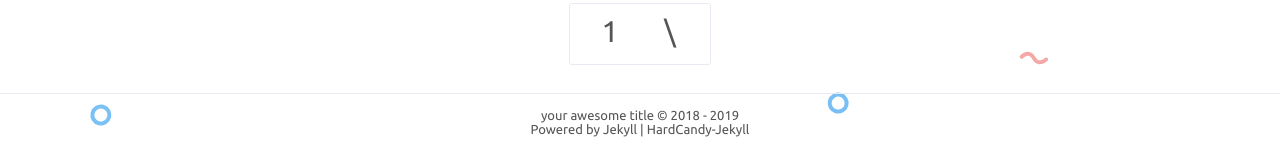
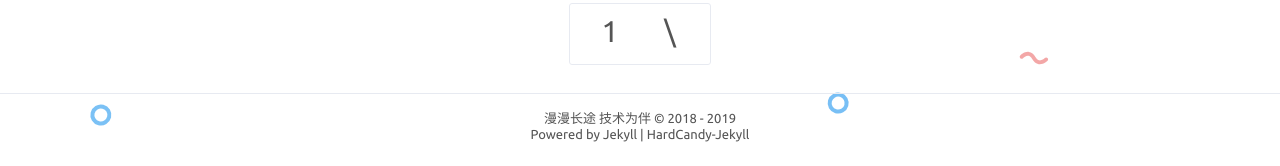
Before and after one commit to DoHerasYang/DoHerasYang.github.io, a Jekyll site: the page built from index.html, in a window 1280 px wide. Shown: the part 1500-1666 px from the top of the page. Built offline with Jekyll 4.4.1, drawn with Linux system fonts in a browser that asks for light colours; comment, search, counter and statistics services are not loaded.

Commit message:
First Commit

```diff
--- a/_config.yml
+++ b/_config.yml
@@ -1,8 +1,8 @@
-# Site settings 配置站点
-title: 'your awesome title'
-description: 'your web description'
-keywords: 'your web keywords, another keywords'
-url: "https://doherasyang.github.io/DoHeras.github.io/" # your host
+# Site settings
+title: '漫漫长途 技术为伴'
+description: 'This is the Technique Knowledge Blog'
+keywords: 'Machine Learning / Shell / Digital Forensics'
+url: "https://doherasyang.github.io/" # my host
 
 # nav 中文字符空格：&emsp;
 nav: # 最佳体验 六个标签 且最好每个标签不超过4中文字
```
